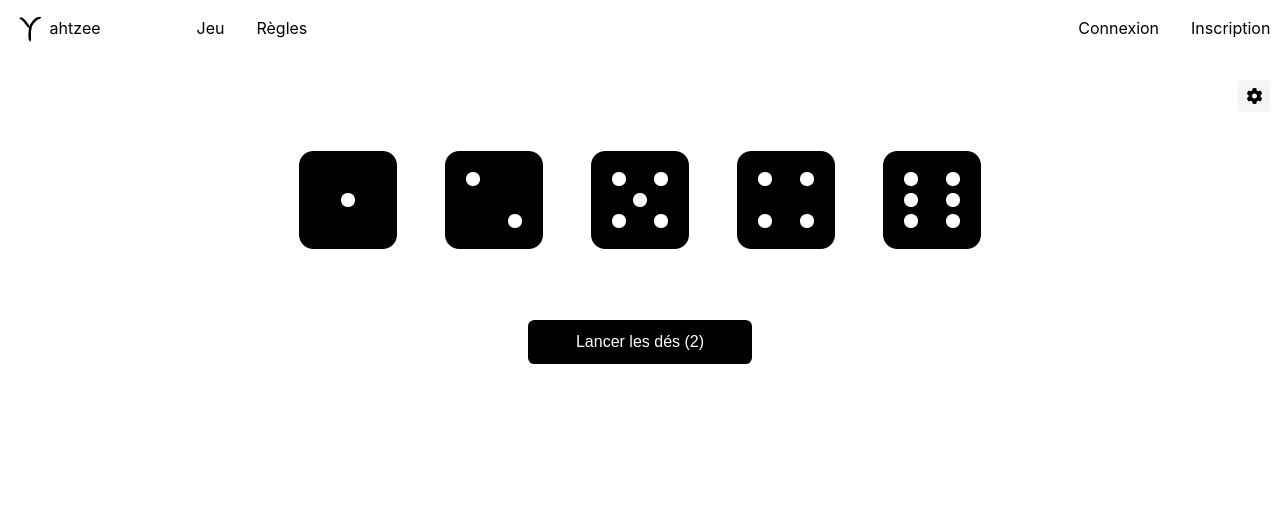
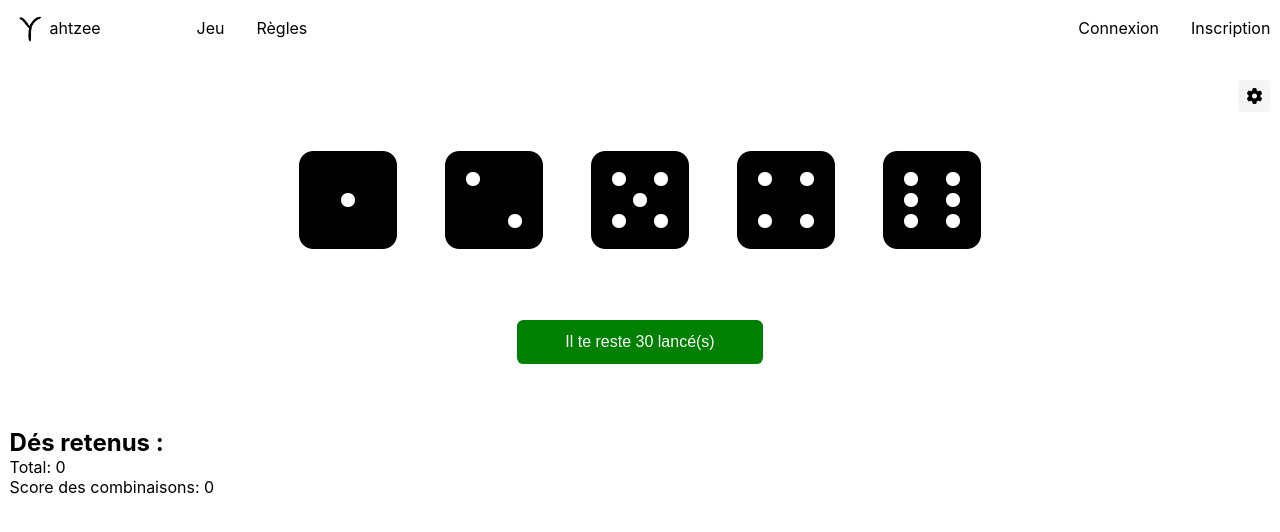
Before and after one commit to Kylzo/Yahtzee_Proj, a React (Create React App) app in the folder frontend/: page / in a window 1280 px wide. Shown: the top 532 px of the page. Built offline with nearby package versions, Linux system fonts and the light colour scheme.

Commit message:
Logique dé et score

```diff
--- a/frontend/src/components/RollDice.jsx
+++ b/frontend/src/components/RollDice.jsx
@@ -1,4 +1,6 @@
+import React from "react";
 import Dice from "./Dice";
+import TotalScore from "./TotalScore";
 import "../styles/Dice.css";
 import { useState } from "react";
 
@@ -11,7 +13,7 @@ const RollDice = ({ sides }) => {
   const [heldDice, setHeldDice] = useState([false, false, false, false, false]); // Dés retenus
   const [rolling, setRolling] = useState(false);
   const [rollCount, setRollCount] = useState(0);
-  const maxRolls = 2;
+  const maxRolls = 30;
 
   const roll = () => {
     if (rollCount >= maxRolls || rolling) {
@@ -34,16 +36,18 @@ const RollDice = ({ sides }) => {
   };
 
   const toggleHold = (index) => {
+    if (rollCount === 0) {
+      return; // Ne rien faire si le nombre maximum de lancers est atteint
+    }
+
     const newHeldDice = [...heldDice];
     newHeldDice[index] = !newHeldDice[index];
     setHeldDice(newHeldDice);
   };
 
+
   return (
     <div className="container">
-      {rollCount >= maxRolls && (
-        <p className="alert">Vous n'avez plus de lancés</p>
-      )}
       <div className="roll-dice">
         {dice.map((die, index) => (
           <Dice
@@ -59,14 +63,17 @@ const RollDice = ({ sides }) => {
         onClick={roll}
         disabled={rolling || rollCount >= maxRolls}
         style={
-          rolling || rollCount >= maxRolls
-            ? { cursor: "not-allowed", background: "#3c3c3c" }
-            : { cursor: "pointer" }
+          rollCount >= maxRolls
+            ? { cursor: "not-allowed", background: "red" }
+            : rollCount >= 0
+              ? { cursor: "pointer", background: "green" }
+              : { cursor: "pointer" }
         }
         className="btn-roll"
       >
-        {rolling ? "En cours..." : `Lancer les dés (${maxRolls - rollCount})`}
+        {rolling ? "En cours..." : `Il te reste ${maxRolls - rollCount} lancé(s)`}
       </button>
+      <TotalScore dice={dice} heldDice={heldDice} />
     </div>
   );
 };
--- /dev/null
+++ b/frontend/src/components/TotalScore.jsx
@@ -0,0 +1,85 @@
+import React from "react";
+
+const TotalScore = ({ dice, heldDice }) => {
+  const calculateTotal = () => {
+    let total = 0;
+    dice.forEach((die, index) => {
+      if (heldDice[index]) {
+        total += parseInt(Object.values(die)[0]);
+      }
+    });
+    return total;
+  };
+
+  const calculateCombinationScore = () => {
+    const sortedValues = dice.map((die) => Object.values(die)[0]).sort((a, b) => a - b);
+    const largeStraightCombinations = [[1, 2, 3, 4, 5], [2, 3, 4, 5, 6]];
+    const smallStraightCombinations = [[1, 2, 3, 4], [2, 3, 4, 5], [3, 4, 5, 6]];
+    const isLargeStraight = largeStraightCombinations.some(combination =>
+      combination.every(value => sortedValues.includes(value))
+    );
+    const isSmallStraight = smallStraightCombinations.some(combination =>
+      combination.every(value => sortedValues.includes(value))
+    );
+
+    if (isLargeStraight) {
+      return 40;
+    } else if (isSmallStraight) {
+      return 30;
+    }
+
+    const values = dice.map((die) => Object.values(die)[0]);
+    const isYahtzee = values.every((value, index, arr) => value === arr[0]);
+
+    if (isYahtzee) {
+      return 50;
+    }
+
+    const fullHouseValues = [...new Set(values)];
+    let isFullHouse = false;
+
+    if (fullHouseValues.length === 2) {
+      const counts = fullHouseValues.map(value =>
+        values.filter(dieValue => dieValue === value).length
+      );
+      if (counts.includes(2) && counts.includes(3)) {
+        isFullHouse = true;
+      }
+    }
+    if (isFullHouse) {
+      return 25;
+    }
+
+    const counts = {};
+
+    values.forEach(value => {
+      counts[value] = (counts[value] || 0) + 1;
+    });
+
+    const isFourOfAKind = Object.values(counts).some(count => count >= 4);
+
+    if (isFourOfAKind) {
+      const carreValues = values.filter(value => counts[value] >= 4);
+      return carreValues.reduce((sum, value) => sum + value, 0);
+    }
+
+    const isThreeOfAKind = Object.values(counts).some(count => count >= 3);
+
+    if (isThreeOfAKind) {
+      const brelanValues = values.filter(value => counts[value] >= 3);
+      return brelanValues.reduce((sum, value) => sum + value, 0);
+    } else {
+      return 0;
+    }
+  };
+
+  return (
+    <div className="held-dice">
+      <h2>Dés retenus :</h2>
+      <p>Total: {calculateTotal()}</p>
+      <p>Score des combinaisons: {calculateCombinationScore()}</p>
+    </div>
+  );
+};
+
+export default TotalScore;
--- a/frontend/src/pages/Home.jsx
+++ b/frontend/src/pages/Home.jsx
@@ -15,9 +15,6 @@ const Home = () => {
       <div>
         <RollDice />
       </div>
-
-      {/* Feuilles des scores */}
-      <div></div>
     </main>
   );
 };
```
Also changed, not shown: frontend/src/components/ScoreCard.jsx (+36 -17 lines).
